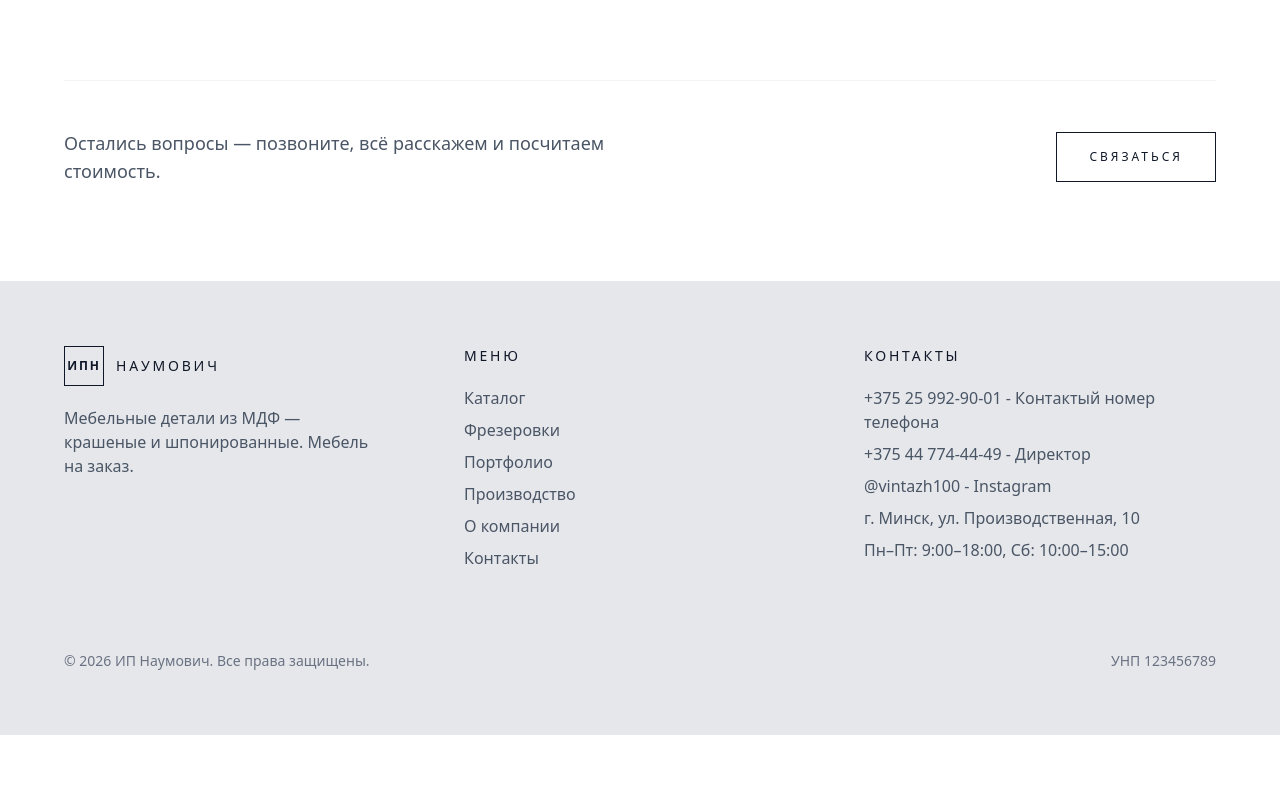
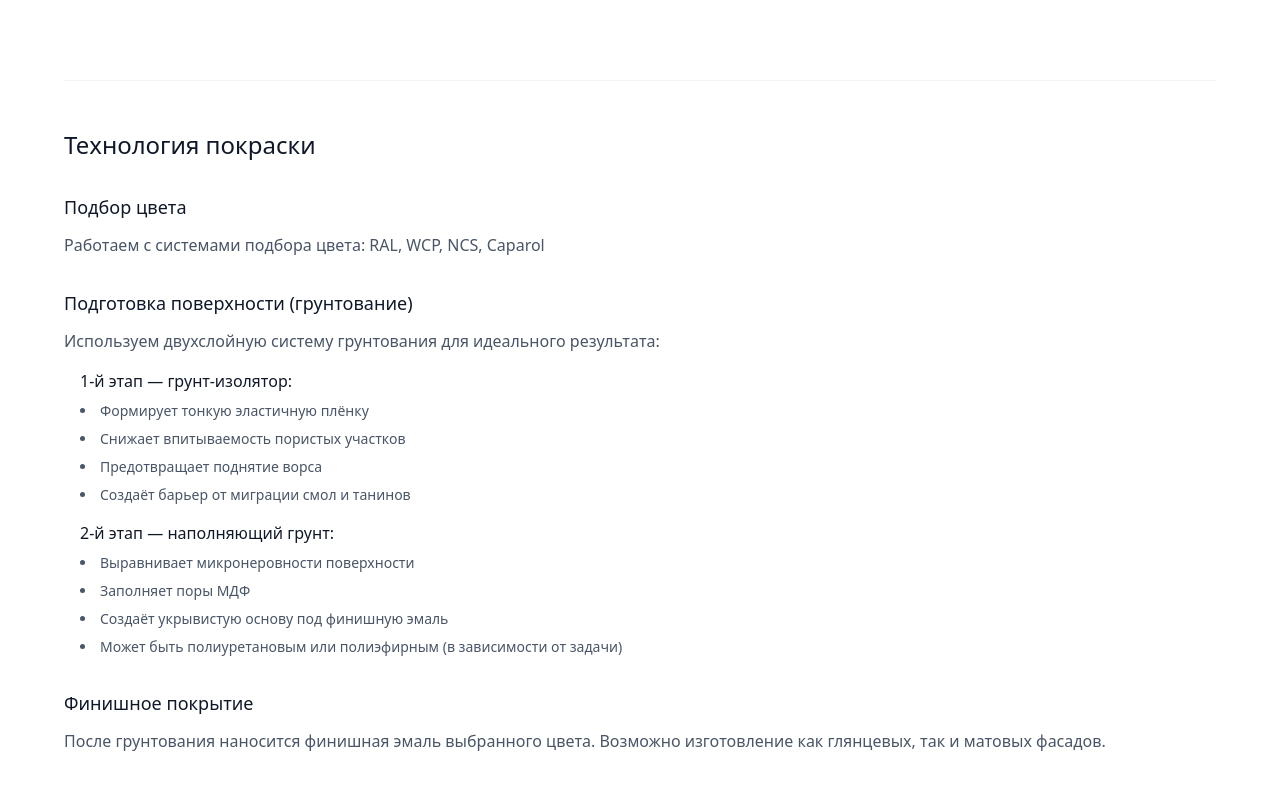
Before and after one commit to IljaBelousow/naumovich-site, a Next.js app: page /about in a window 1280 px wide. Shown: the part 769-1560 px from the top of the page. Before the commit the page ends 1504 px from the top, so only its background shows below. Built offline with nearby package versions, Linux system fonts and the light colour scheme.

Commit message:
Обновление сайта

```diff
--- a/src/app/about/page.tsx
+++ b/src/app/about/page.tsx
@@ -51,6 +51,65 @@ export default function AboutPage() {
           ))}
         </div>
 
+        {/* Технология покраски */}
+        <div className="mt-20 border-t border-gray-100 pt-12">
+          <h2 className="text-2xl font-light text-gray-900 mb-8">
+            Технология покраски
+          </h2>
+
+          <div className="space-y-8">
+            <div>
+              <h3 className="text-lg font-light text-gray-900 mb-3">
+                Подбор цвета
+              </h3>
+              <p className="text-base font-light text-gray-600">
+                Работаем с системами подбора цвета: <strong>RAL, WCP, NCS, Caparol</strong>
+              </p>
+            </div>
+
+            <div>
+              <h3 className="text-lg font-light text-gray-900 mb-3">
+                Подготовка поверхности (грунтование)
+              </h3>
+              <p className="text-base font-light text-gray-600 mb-4">
+                Используем двухслойную систему грунтования для идеального результата:
+              </p>
+
+              <div className="space-y-4 pl-4">
+                <div>
+                  <p className="font-medium text-gray-900">1-й этап — грунт-изолятор:</p>
+                  <ul className="mt-2 space-y-2 text-sm font-light text-gray-600 list-disc list-inside">
+                    <li>Формирует тонкую эластичную плёнку</li>
+                    <li>Снижает впитываемость пористых участков</li>
+                    <li>Предотвращает поднятие ворса</li>
+                    <li>Создаёт барьер от миграции смол и танинов</li>
+                  </ul>
+                </div>
+
+                <div>
+                  <p className="font-medium text-gray-900">2-й этап — наполняющий грунт:</p>
+                  <ul className="mt-2 space-y-2 text-sm font-light text-gray-600 list-disc list-inside">
+                    <li>Выравнивает микронеровности поверхности</li>
+                    <li>Заполняет поры МДФ</li>
+                    <li>Создаёт укрывистую основу под финишную эмаль</li>
+                    <li>Может быть полиуретановым или полиэфирным (в зависимости от задачи)</li>
+                  </ul>
+                </div>
+              </div>
+            </div>
+
+            <div>
+              <h3 className="text-lg font-light text-gray-900 mb-3">
+                Финишное покрытие
+              </h3>
+              <p className="text-base font-light text-gray-600">
+                После грунтования наносится финишная эмаль выбранного цвета.
+                Возможно изготовление как глянцевых, так и матовых фасадов.
+              </p>
+            </div>
+          </div>
+        </div>
+
         <div className="mt-20 flex flex-col gap-6 border-t border-gray-100 pt-12 sm:flex-row sm:items-center sm:justify-between">
           <p className="max-w-xl text-lg font-light text-gray-600">
             Остались вопросы — позвоните, всё расскажем и посчитаем стоимость.
--- a/src/app/contacts/page.tsx
+++ b/src/app/contacts/page.tsx
@@ -76,7 +76,8 @@ export default function ContactsPage() {
                 Адрес производства
               </p>
               <p className="mt-3 text-lg font-light text-gray-600">
-                г. Минск, ул. Производственная, 10
+                Меньковский тракт 21<br />
+                Щомыслицкий сельсовет
               </p>
             </div>
             <div>
--- a/src/app/production/page.tsx
+++ b/src/app/production/page.tsx
@@ -1,9 +1,8 @@
 import Link from "next/link";
 
 export const metadata = {
-  title: "Как мы работаем — ИП Наумович",
-  description:
-    "Полный цикл производства крашеных фасадов МДФ: фрезеровка, подготовка, покраска, сушка и контроль качества.",
+  title: "Производство — ИП Наумович",
+  description: "Полный цикл производства крашеных фасадов МДФ: фрезеровка, грунтование, покраска.",
 };
 
 const steps = [
@@ -15,17 +14,28 @@ const steps = [
   {
     num: "02",
     title: "Подготовка",
-    text: "Шлифуем и грунтуем поверхность — от этого зависит ровность и стойкость покрытия.",
+    text: "Шлифуем поверхность и наносим первый слой грунта-изолятора. Он запечатывает поры МДФ, предотвращает поднятие ворса и создает барьер для смол.",
   },
   {
     num: "03",
-    title: "Покраска",
-    text: "Красим в любой цвет RAL: матовое или глянцевое покрытие. Патина и эффекты — по желанию.",
+    title: "Грунтование и Покраска",
+    text: (
+      <>
+        <p className="mb-4">
+          Наносим второй слой — наполняющий грунт, который выравнивает микронеровности и создает идеальную основу.
+        </p>
+        <p>
+          Красим в любой цвет по системам <strong>RAL, WCP, NCS, Caparol</strong>.
+          Возможен профессиональный подбор цвета под ваш интерьер.
+          Делаем матовые, глянцевые покрытия, патину и эффекты.
+        </p>
+      </>
+    ),
   },
   {
     num: "04",
     title: "Сушка и контроль",
-    text: "Сушим в камере, проверяем каждую деталь и упаковываем, чтобы фасад доехал без повреждений.",
+    text: "Сушим в камере при правильной температуре, проверяем каждую деталь на дефекты и надежно упаковываем, чтобы фасад доехал без повреждений.",
   },
 ];
 
@@ -36,29 +46,28 @@ export default function ProductionPage() {
         <p className="text-xs font-medium uppercase tracking-[0.35em] text-gray-500">
           Как мы работаем
         </p>
-        <h1 className="mt-4 text-4xl font-extralight tracking-tight text-gray-900 sm:text-5xl">
+        <h1 className="mt-4 max-w-3xl text-4xl font-extralight leading-tight tracking-tight text-gray-900 sm:text-5xl">
           Как мы делаем фасады
         </h1>
-        <p className="mt-6 max-w-2xl text-lg font-light text-gray-600">
-          Полный цикл в собственной мастерской — без посредников. Поэтому
-          мы отвечаем за каждый миллиметр и каждый оттенок.
+        <p className="mt-8 max-w-2xl text-lg font-light text-gray-600">
+          Полный цикл в собственной мастерской — без посредников. Поэтому мы отвечаем за каждый миллиметр и каждый оттенок.
         </p>
 
-        <div className="mt-14 grid grid-cols-1 gap-10 sm:grid-cols-2 lg:grid-cols-4">
+        <div className="mt-20 grid grid-cols-1 gap-12 sm:grid-cols-2 lg:grid-cols-4">
           {steps.map((step) => (
             <div key={step.num} className="border-t border-gray-200 pt-6">
-              <p className="text-sm font-light text-gray-400">{step.num}</p>
+              <span className="text-sm font-medium text-gray-400">{step.num}</span>
               <h2 className="mt-3 text-xl font-light text-gray-900">{step.title}</h2>
-              <p className="mt-3 text-base font-light text-gray-600">{step.text}</p>
+              <div className="mt-4 text-base font-light text-gray-600 leading-relaxed">
+                {step.text}
+              </div>
             </div>
           ))}
         </div>
 
-        <div className="mt-20 border-t border-gray-100 pt-12">
-          <div className="flex flex-col gap-6 sm:flex-row sm:items-center sm:justify-between">
+        <div className="mt-20 flex flex-col gap-6 border-t border-gray-100 pt-12 sm:flex-row sm:items-center sm:justify-between">
           <p className="max-w-xl text-lg font-light text-gray-600">
-              Хотите посмотреть мастерскую или образцы вживую — приезжайте,
-              покажем и подскажем.
+            Хотите посмотреть мастерскую или образцы вживую — приезжайте, покажем и подскажем.
           </p>
           <Link
             href="/contacts"
@@ -68,7 +77,6 @@ export default function ProductionPage() {
           </Link>
         </div>
       </div>
-      </div>
     </main>
   );
 }
```
Lines whose indentation alone changed are shown as unchanged.
